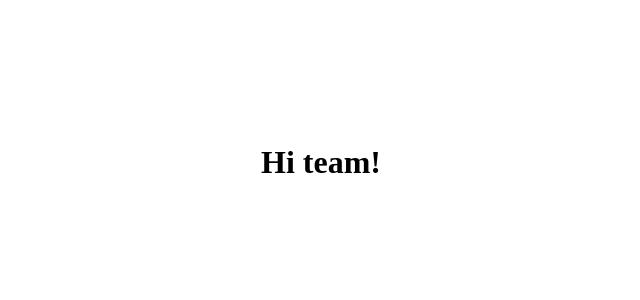
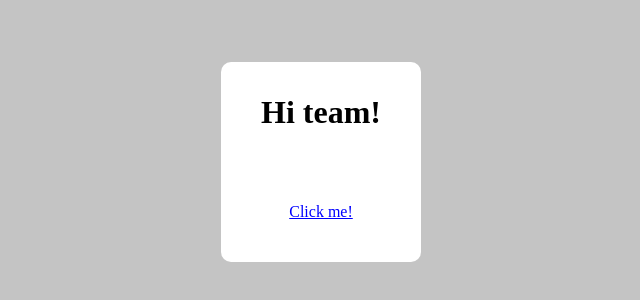
Before and after one commit to 14-team-6/FightClub, a React app: page / in a window 1280 px wide. Shown: the part 238-538 px from the top of the page, without its empty margins (319-959 px from the left). Built offline with nearby package versions, Linux system fonts and the light colour scheme.

Commit message:
add routing

```diff
--- a/frontend/src/index.tsx
+++ b/frontend/src/index.tsx
@@ -1,5 +1,8 @@
-import React, { FC } from 'react';
+import React, { FC, MouseEventHandler } from 'react';
 import ReactDOM from 'react-dom';
+import {
+  BrowserRouter, Route, Routes, useNavigate,
+} from 'react-router-dom';
 import styled, { createGlobalStyle } from 'styled-components';
 
 const GS = createGlobalStyle`
@@ -8,34 +11,67 @@ const GS = createGlobalStyle`
     padding: 0;
     box-sizing: border-box;
   }
+
+  a {
+    color: blue;
+    text-decoration: underline;
+    cursor: grab;
+  }
 `;
 
 const Wrapper = styled.div`
   position: fixed;
   width: 100%;
   height: 100%;
-  background-color: rgb(0  0  0  23%);
+  background-color: rgb(0  0  0 / 23%);
 `;
 
-const H1 = styled.h1`
+const H1Cont = styled.div`
   display: block;
   position: absolute;
   left: calc(50% - 100px);
   top: calc(50% - 100px);
   text-align: center;
-  line-height: 200px;
+  line-height: 100px;
   width: 200px;
   height: 200px;
   border-radius: 10px;
-  background-color: rgb(255  255  255  100%);
+  background-color: rgb(255  255  255 / 100%);
 `;
+
+interface HiProps {
+  name: string,
+  routeTo: string,
+}
+
+const SayHi: FC<HiProps> = (props) => {
+  const nav = useNavigate();
+
+  const handleClick = React.useCallback((prp: HiProps): MouseEventHandler => {
+    return () => {
+      nav(`${prp.routeTo}`);
+    };
+  }, []);
+
+  return <React.Fragment>
+    <Wrapper>
+      <H1Cont>
+        <h1>Hi {props.name}!</h1>
+        <a onClick={handleClick(props)}>Click me!</a>
+      </H1Cont>
+    </Wrapper>
+  </React.Fragment>;
+};
 
 const App: FC = () => {
   return <React.Fragment>
-        <GS/>
-        <Wrapper>
-            <H1>Hi team!</H1>
-        </Wrapper>
+    <GS/>
+    <BrowserRouter>
+      <Routes>
+        <Route path="/" element={<SayHi name="team" routeTo="/url2"/>}/>
+        <Route path="url2" element={<SayHi name="routing" routeTo="/"/>}/>
+      </Routes>
+    </BrowserRouter>
     </React.Fragment>;
 };
 
--- a/package.json
+++ b/package.json
@@ -37,6 +37,7 @@
   "dependencies": {
     "react": "18.1.0",
     "react-dom": "18.1.0",
+    "react-router-dom": "6.3.0",
     "styled-components": "5.3.5"
   }
 }
```
Also changed, not shown: 1 other file (tests, documents, lock files or other folders).
